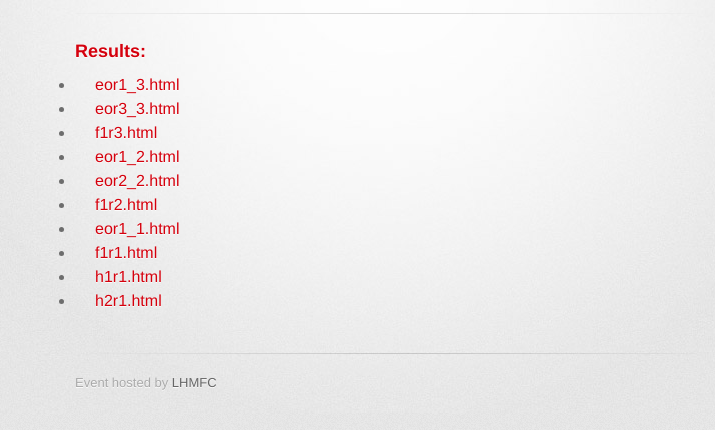
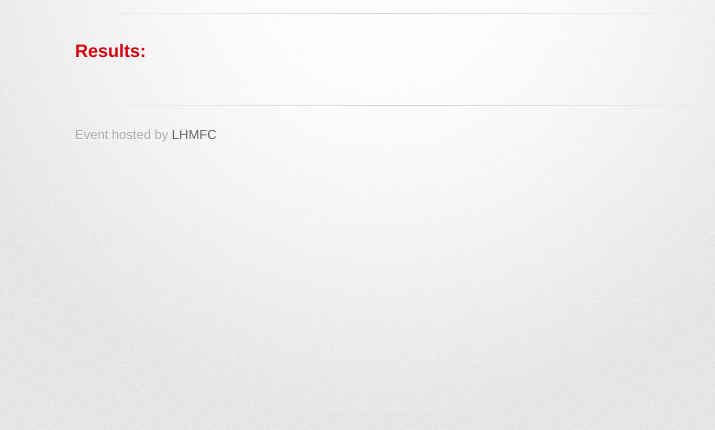
Before and after one commit to QuackingPlums/LHMFC_aug_15, a plain HTML site: page index.html in a window 1280 px wide. Shown: the part 160-590 px from the top of the page, without its empty margins (255-970 px from the left). Drawn offline with Linux system fonts and the light colour scheme; a web font is replaced by a local one.

Commit message:
Results update

```diff
--- a/index.html
+++ b/index.html
@@ -30,7 +30,7 @@
         </section>
 
 		<section id="results">
-<ul><li><a href="./results/eor1_3.html">eor1_3.html</a></li><li><a href="./results/eor3_3.html">eor3_3.html</a></li><li><a href="./results/f1r3.html">f1r3.html</a></li><li><a href="./results/eor1_2.html">eor1_2.html</a></li><li><a href="./results/eor2_2.html">eor2_2.html</a></li><li><a href="./results/f1r2.html">f1r2.html</a></li><li><a href="./results/eor1_1.html">eor1_1.html</a></li><li><a href="./results/f1r1.html">f1r1.html</a></li><li><a href="./results/h1r1.html">h1r1.html</a></li><li><a href="./results/h2r1.html">h2r1.html</a></li></ul>
+<ul></ul>
 		</section>
 
         <footer>
```
Also changed, not shown: 1 other file.
